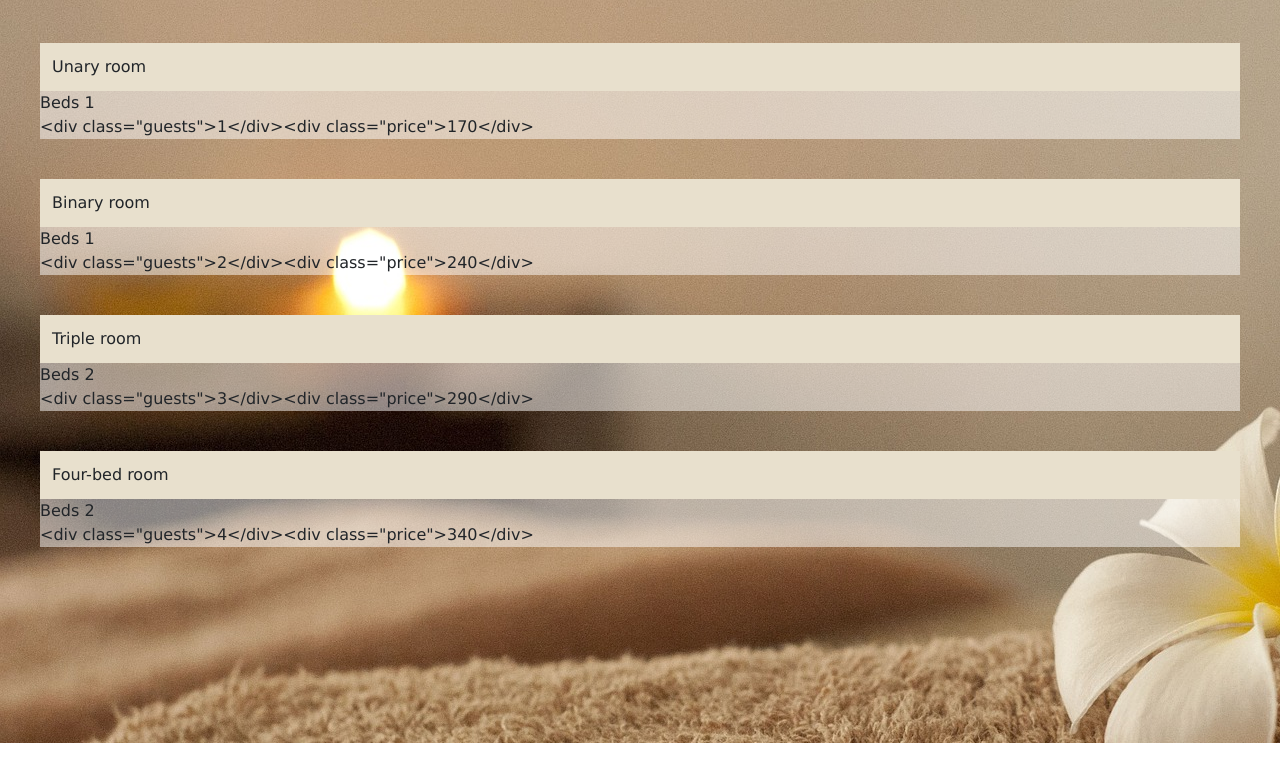
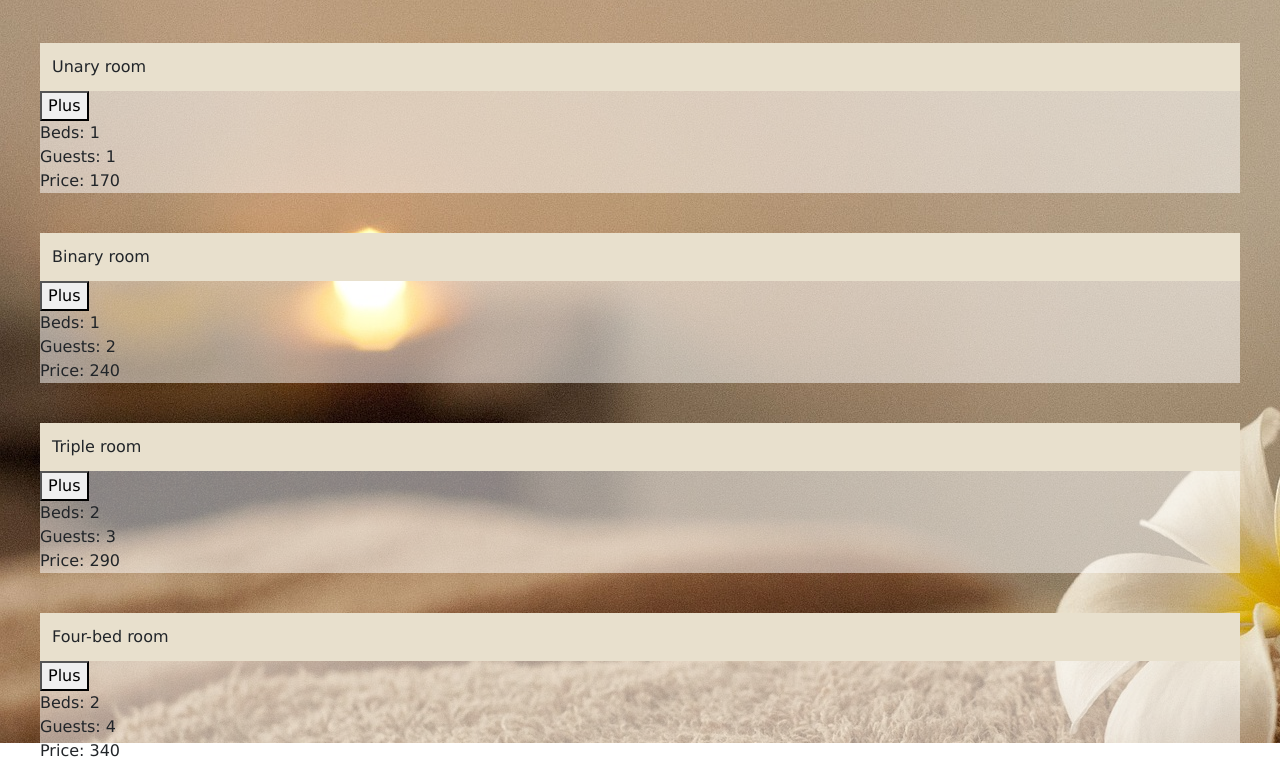
Before and after one commit to dominika-olszewska/spa-js, a website built with Parcel: page frontend/index.html in a window 1280 px wide. Both pictures are taken after a click on the link "Rooms". Shown: the part 57-820 px from the top of the page. Built offline with nearby package versions, Linux system fonts and the light colour scheme; data requests are answered from the project's data file.

Commit message:
Init session storage

```diff
--- a/frontend/src/common/rooms-service.js
+++ b/frontend/src/common/rooms-service.js
@@ -1,20 +1,7 @@
-import mockData from '../../database';
 export const roomsService = {
-
     getRooms() {
-      // pobiera liste wszystkich pokoi
-      return fetch('http://localhost:3000/rooms')
-        .then(response => response.json());
-    }
-
-    // getRooms() {
-    //     // pobiera liste wszystkich pokoi
-    //   const mockDatabase = new Request(mockData);
-    //     return fetch(mockDatabase)
-    //         .then(response => response.json())
-    //         .then((data) => {
-    //             console.log(data);
-    //         });
-    // }
+        return fetch('http://localhost:3000/rooms')
+            .then(response => response.json());
+    },
 
 };
--- /dev/null
+++ b/frontend/src/common/session-storage-service.js
@@ -0,0 +1,13 @@
+export const sessionStorageService = {
+
+    setItem(key, value) {
+        sessionStorage.setItem(key, JSON.stringify(value));
+    },
+
+    getItem(key) {
+        const value = sessionStorage.getItem(key);
+        return JSON.parse(value);
+    }
+
+
+};
--- a/frontend/src/styles/rooms.scss
+++ b/frontend/src/styles/rooms.scss
@@ -8,6 +8,8 @@
     margin: 40px;
     background-color: rgba(255, 255, 255, 0.5);
 
+
+
     .name {
       background-color: #e8e0cd;
       padding: 12px;
--- a/frontend/src/views/booking.js
+++ b/frontend/src/views/booking.js
@@ -1,11 +1,15 @@
 import $ from 'jquery';
+import {sessionStorageService} from '../common/session-storage-service';
 
 export const booking = () => {
-  const fragment = $(new DocumentFragment());
+    const fragment = $(new DocumentFragment());
+    const storage = sessionStorageService.getItem('rooms');
+    console.log('storage', storage);
+    console.log('storage typof', typeof storage);
+    fragment
+        .append('<h2>Booking</h2>')
+        .append('<p>Lorem ipsum dolor sit amet...</p>')
+        .append('storage', storage);
 
-  fragment
-    .append('<h2>Booking</h2>')
-    .append('<p>Lorem ipsum dolor sit amet...</p>');
-
-  return Promise.resolve(fragment);
+    return Promise.resolve(fragment);
 };
--- a/frontend/src/views/rooms.js
+++ b/frontend/src/views/rooms.js
@@ -1,6 +1,40 @@
 import $ from 'jquery';
 import {roomsService} from '../common/rooms-service';
+import {sessionStorageService} from '../common/session-storage-service';
 import '../styles/rooms.scss';
+
+const createDivEl = (className, roomElement, container, name = '') => {
+    const el = document.createElement('div');
+    el.className = className;
+    name ? el.innerHTML = name + ': ' + roomElement : el.innerHTML = roomElement;
+    container.append(el);
+};
+
+const createButtonEl = (name, room, roomEl) => {
+    const button = document.createElement('button');
+    button.innerHTML = 'Plus';
+    button.addEventListener('click', () => {
+        console.log('room from Room Page', room);
+        addToSessionStorage(room);
+    });
+    roomEl?.appendChild(button);
+
+};
+
+const addToSessionStorage = (room) => {
+    let rooms = sessionStorage.getItem('rooms');
+
+    if (typeof Storage === "undefined") {
+        rooms = [];
+    }
+    if(rooms && (typeof rooms) !== "object") {
+        rooms=JSON.parse(rooms)
+    }
+    // const valuesInStorage = rooms?.filter( ROOM => room.id === ROOM.id);
+    // !valuesInStorage || valuesInStorage?.length === 0 ? rooms.push(room) : null;
+    rooms.push(room);
+    sessionStorageService.setItem('rooms', rooms);
+}
 
 export const rooms = () => {
     const fragment = $(new DocumentFragment());
@@ -10,22 +44,18 @@ export const rooms = () => {
         roomsList.className = "roomsList";
 
         rooms.map(room => {
-            const container = document.createElement('div');
-            container.className = 'room';
-            const roomName = document.createElement('div');
-            roomName.className = "name";
-            roomName.innerHTML = room.name;
-            container.append(roomName);
+            const roomEl = document.createElement('div');
+            roomEl.className = 'room';
+            roomEl.id = room.id;
+            createDivEl("name", room.name, roomEl);
 
-            const roomBeds = document.createElement('div');
-            roomBeds.className = "beds";
-            roomBeds.innerHTML = 'Beds ' + room.beds;
-            container.append(roomBeds);
+            createButtonEl('Plus', room, roomEl);
 
-            container.append('<div class="guests">' + room.guests + '</div>');
-            container.append('<div class="price">' + room.price + '</div>');
+            createDivEl("beds", room.beds, roomEl, 'Beds');
+            createDivEl("guests", room.guests, roomEl, 'Guests');
+            createDivEl("price", room.price, roomEl, 'Price');
 
-            return roomsList.appendChild(container);
+            return roomsList.appendChild(roomEl);
 
         });
         const roomsPage = document.createElement('div');
@@ -33,7 +63,8 @@ export const rooms = () => {
         roomsPage.append(roomsList);
         console.log('newList', roomsList);
         fragment
-            .append(roomsPage)
+            .append(roomsPage);
+
         return Promise.resolve(fragment);
     });
 };
```
Also changed, not shown: frontend/index.html (+0 -2 lines).
